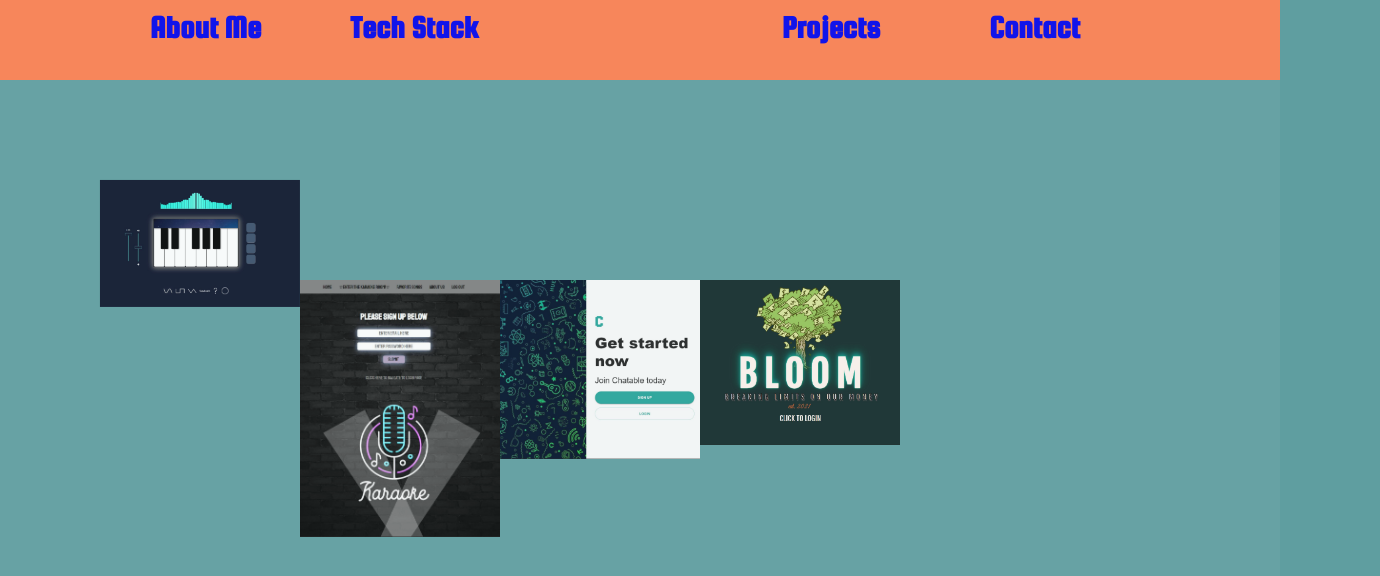
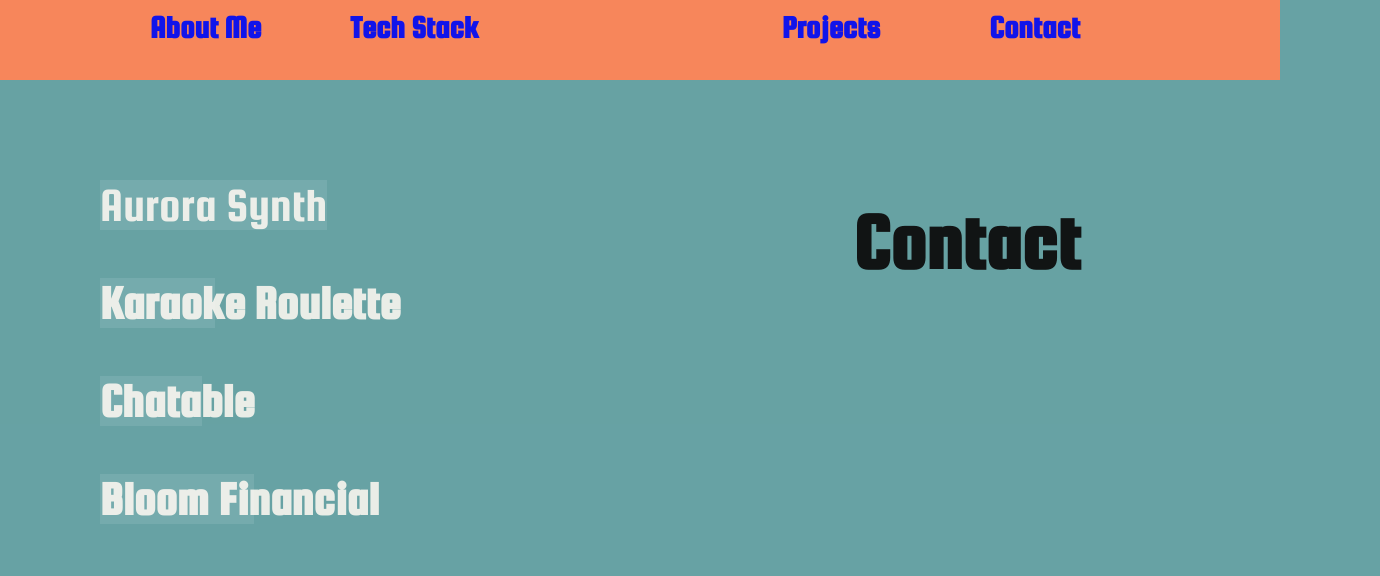
Before and after one commit to jumpybuns/portfolio-website, a React app: page /projects in a window 1280 px wide. Shown: the top 576 px of the page, 1380 px wide, since content can reach past the window. Built offline with nearby package versions, Linux system fonts and the light colour scheme.

Commit message:
i have to pee now

```diff
--- a/src/components/projects/Projects.css
+++ b/src/components/projects/Projects.css
@@ -25,3 +25,219 @@
   left: 600px;
   padding: 100px;
 }
+
+.button {
+  color: rgb(241, 241, 234);
+  transition: all 0.3s;
+  position: relative;
+  left: 100px;
+  top: 100px;
+  text-decoration: none;
+  font-size: 3rem;
+}
+.button span {
+  transition: all 0.3s;
+}
+.button::before {
+  content: '';
+  position: absolute;
+  bottom: 0;
+  left: 0;
+  width: 100%;
+  height: 100%;
+  z-index: 1;
+  opacity: 0;
+  transition: all 0.3s;
+  border-top-width: 1px;
+  border-bottom-width: 1px;
+  border-top-style: solid;
+  border-bottom-style: solid;
+  border-top-color: rgba(255, 255, 255, 0.5);
+  border-bottom-color: rgba(255, 255, 255, 0.5);
+  transform: scale(0.1, 1);
+}
+.button:hover span {
+  letter-spacing: 2px;
+}
+.button:hover::before {
+  opacity: 1;
+  transform: scale(1, 1);
+}
+.button::after {
+  content: '';
+  position: absolute;
+  bottom: 0;
+  left: 0;
+  width: 100%;
+  height: 100%;
+  z-index: 1;
+  transition: all 0.3s;
+  background-color: rgba(255, 255, 255, 0.1);
+}
+.button:hover::after {
+  opacity: 0;
+  transform: scale(0.1, 1);
+}
+.github {
+  color: rgb(241, 241, 234);
+  transition: all 0.3s;
+  position: relative;
+  left: 100px;
+  top: 100px;
+  text-decoration: none;
+  font-size: 3rem;
+}
+.github span {
+  transition: all 0.3s;
+}
+.github::before {
+  content: '';
+  position: absolute;
+  bottom: 0;
+  left: 0;
+  width: 9%;
+  height: 100%;
+  z-index: 1;
+  opacity: 0;
+  transition: all 0.3s;
+  border-top-width: 1px;
+  border-bottom-width: 1px;
+  border-top-style: solid;
+  border-bottom-style: solid;
+  border-top-color: rgba(255, 255, 255, 0.5);
+  border-bottom-color: rgba(255, 255, 255, 0.5);
+  transform: scale(0.1, 1);
+}
+.github:hover span {
+  letter-spacing: 2px;
+}
+.github:hover::before {
+  opacity: 1;
+  transform: scale(1, 1);
+}
+.github::after {
+  content: '';
+  position: absolute;
+  bottom: 0;
+  left: 0;
+  width: 9%;
+  height: 100%;
+  z-index: 1;
+  transition: all 0.3s;
+  background-color: rgba(255, 255, 255, 0.1);
+}
+.github:hover::after {
+  opacity: 0;
+  transform: scale(0.1, 1);
+}
+.email {
+  color: rgb(241, 241, 234);
+  transition: all 0.3s;
+  position: relative;
+  left: 100px;
+  top: 100px;
+  text-decoration: none;
+  font-size: 3rem;
+}
+.email span {
+  transition: all 0.3s;
+}
+.email::before {
+  content: '';
+  position: absolute;
+  bottom: 0;
+  left: 0;
+  width: 8%;
+  height: 100%;
+  z-index: 1;
+  opacity: 0;
+  transition: all 0.3s;
+  border-top-width: 1px;
+  border-bottom-width: 1px;
+  border-top-style: solid;
+  border-bottom-style: solid;
+  border-top-color: rgba(255, 255, 255, 0.5);
+  border-bottom-color: rgba(255, 255, 255, 0.5);
+  transform: scale(0.1, 1);
+}
+.email:hover span {
+  letter-spacing: 2px;
+}
+.email:hover::before {
+  opacity: 1;
+  transform: scale(1, 1);
+}
+.email::after {
+  content: '';
+  position: absolute;
+  bottom: 0;
+  left: 0;
+  width: 8%;
+  height: 100%;
+  z-index: 1;
+  transition: all 0.3s;
+  background-color: rgba(255, 255, 255, 0.1);
+}
+.email:hover::after {
+  opacity: 0;
+  transform: scale(0.1, 1);
+}
+.linkedin {
+  color: rgb(241, 241, 234);
+  transition: all 0.3s;
+  position: relative;
+  left: 100px;
+  top: 100px;
+  text-decoration: none;
+  font-size: 3rem;
+}
+.linkedin span {
+  transition: all 0.3s;
+}
+.linkedin::before {
+  content: '';
+  position: absolute;
+  bottom: 0;
+  left: 0;
+  width: 12%;
+  height: 100%;
+  z-index: 1;
+  opacity: 0;
+  transition: all 0.3s;
+  border-top-width: 1px;
+  border-bottom-width: 1px;
+  border-top-style: solid;
+  border-bottom-style: solid;
+  border-top-color: rgba(255, 255, 255, 0.5);
+  border-bottom-color: rgba(255, 255, 255, 0.5);
+  transform: scale(0.1, 1);
+}
+.linkedin:hover span {
+  letter-spacing: 2px;
+}
+.linkedin:hover::before {
+  opacity: 1;
+  transform: scale(1, 1);
+}
+.linkedin::after {
+  content: '';
+  position: absolute;
+  bottom: 0;
+  left: 0;
+  width: 12%;
+  height: 100%;
+  z-index: 1;
+  transition: all 0.3s;
+  background-color: rgba(255, 255, 255, 0.1);
+}
+.linkedin:hover::after {
+  opacity: 0;
+  transform: scale(0.1, 1);
+}
+
+.contact {
+  font-size: 5rem;
+  position: absolute;
+  right: 200px;
+  top: 200px;
+}
--- a/src/components/projects/Projects.jsx
+++ b/src/components/projects/Projects.jsx
@@ -1,5 +1,6 @@
 import React from 'react';
 import styles from './Projects.css';
+import { Link } from 'react-router-dom';
 import aurora from '../../../public/aurora.jpg';
 import karaoke from '../../../public/karaoke.jpg';
 import chatable from '../../../public/chatable.jpg';
@@ -8,22 +9,33 @@ import Header from '../header/Header';
 
 export const Projects = () => {
   return (
-    <>
+    <div>
       <Header />
-      <div className={styles.container}>
-        <div className={styles.column1}>
-          <img src={aurora} alt="aurora synth" width="200"></img>
-          <div className={styles.column2}>
-            <img src={karaoke} alt="karaoke roulette" width="200"></img>
-          </div>
-          <div className={styles.column3}>
-            <img src={chatable} alt="chatable" width="200"></img>
-          </div>
-          <div className={styles.column4}>
-            <img src={bloom} alt="bloom" width="200"></img>
-          </div>
-        </div>
-      </div>
-    </>
+      <h1 className={styles.contact}>Contact</h1>
+      <a className={styles.button} download="Ethan Pierce Resume">
+        Aurora Synth
+      </a>
+      <Link
+        to={{ pathname: 'https://github.com/jumpybuns' }}
+        target="_blank"
+        style={{ textDecoration: 'none' }}
+      >
+        <h3 className={styles.github}>Karaoke Roulette</h3>
+      </Link>
+      <Link
+        to={{ pathname: 'https://mail.google.com/' }}
+        target="_blank"
+        style={{ textDecoration: 'none' }}
+      >
+        <h3 className={styles.email}>Chatable</h3>
+      </Link>
+      <Link
+        to={{ pathname: 'https://www.linkedin.com/in/ethanpiercepresents' }}
+        target="_blank"
+        style={{ textDecoration: 'none' }}
+      >
+        <h3 className={styles.linkedin}>Bloom Financial</h3>
+      </Link>
+    </div>
   );
 };
```
